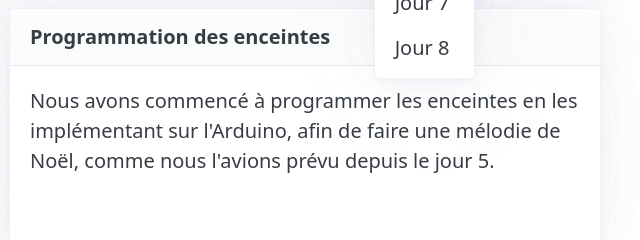
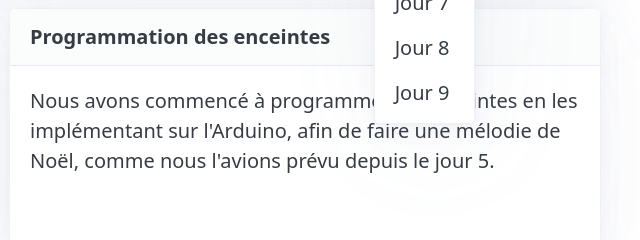
Before and after one commit to florianp72/projetsi, a plain HTML site: page jour8.html in a window 1280 px wide. Both pictures are taken after a click on the heading "Jour 8". Shown: the part 391-631 px from the top of the page, 640-1280 px from the left. Drawn offline with nearby package versions, Linux system fonts and the light colour scheme.

Commit message:
Update jour8.html

```diff
--- a/jour8.html
+++ b/jour8.html
@@ -51,6 +51,7 @@
                             <li><a href="jour6.html">Jour 6</a></li>
                             <li><a href="jour7.html">Jour 7</a></li>
                             <li><a href="jour8.html">Jour 8</a></li>
+                            <li><a href="jour9.html">Jour 9</a></li>
                         </ul>
                     </details>
                 </li>
```
